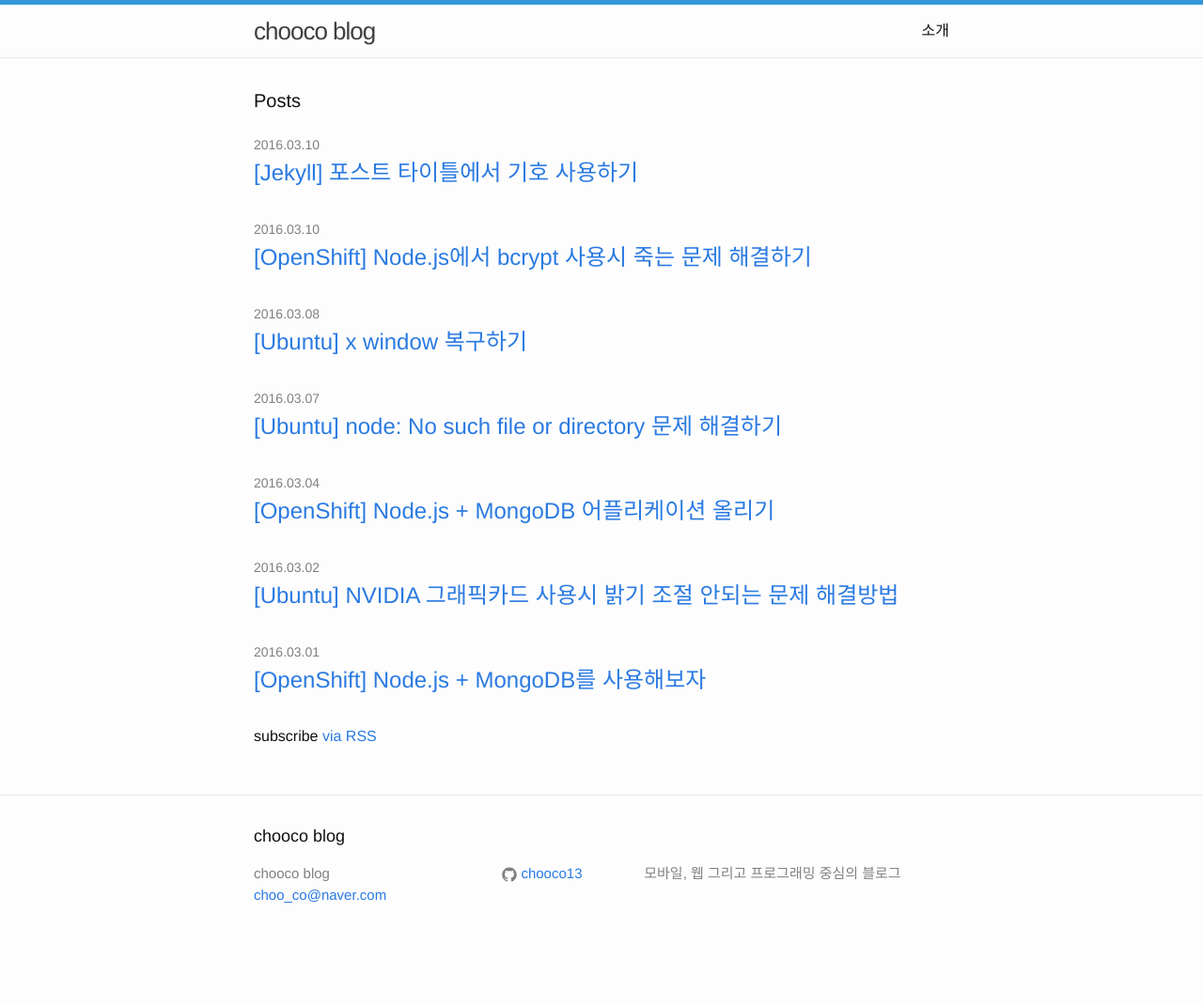
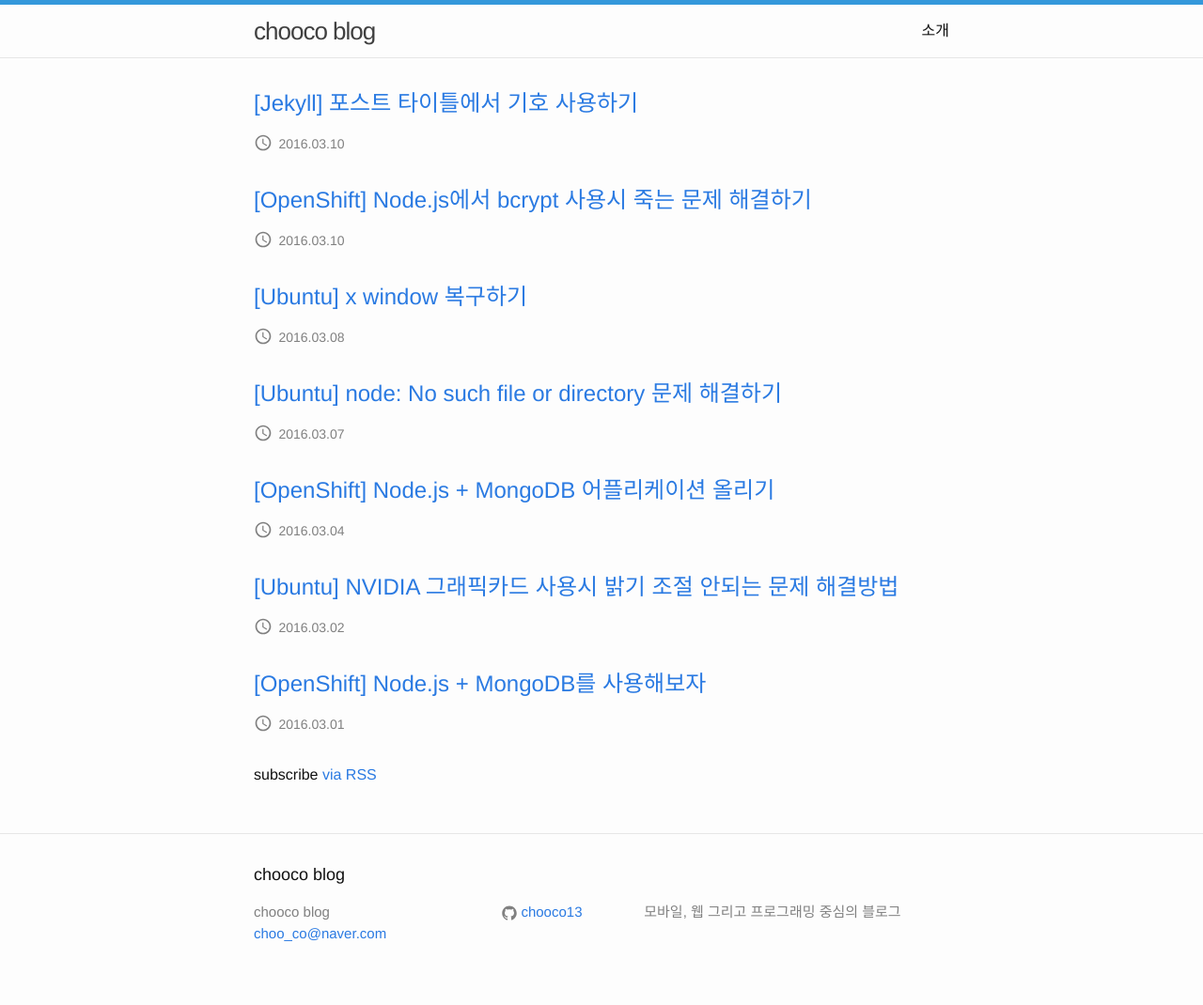
Before and after one commit to chooco13/chooco13.github.io, a Jekyll site: the page built from index.html, in a window 1280 px wide. Shown: the whole page at 94% size. Built offline with Jekyll 4.4.1, drawn with Linux system fonts in a browser that asks for light colours; before the commit the page ends 1029 px from its top, so only the background shows below that.

Commit message:
icon-clock added

```diff
--- /dev/null
+++ b/_includes/icon-clock.html
@@ -0,0 +1 @@
+<a href="https://github.com/{{ include.username }}"><span class="icon icon--github">{% include icon-github.svg %}</span><span class="username">{{ include.username }}</span></a>
--- a/_layouts/post.html
+++ b/_layouts/post.html
@@ -5,7 +5,10 @@
 
   <header class="post-header">
     <h1 class="post-title" itemprop="name headline">{{ page.title }}</h1>
-    <p class="post-meta"><time datetime="{{ page.date | date_to_xmlschema }}" itemprop="datePublished">{{ page.date | date: "%Y.%m.%d" }}</time>{% if page.author %} • <span itemprop="author" itemscope itemtype="http://schema.org/Person"><span itemprop="name">{{ page.author }}</span></span>{% endif %}</p>
+    <p class="post-meta">
+      <span class="entry-meta--icon">{% include icon-clock.svg %}</span>
+      <time datetime="{{ page.date | date_to_xmlschema }}" itemprop="datePublished">{{ page.date | date: "%Y.%m.%d" }}</time>
+    </p>
   </header>
 
   <div class="post-content" itemprop="articleBody">
--- a/_sass/_base.scss
+++ b/_sass/_base.scss
@@ -37,10 +37,6 @@
 %vertical-rhythm {
     margin-bottom: 20px;
 }
-
-
-
-
 
 /**
  * Images
@@ -177,3 +173,20 @@
         }
     }
 }
+
+.entry-meta--icon {
+  color: $grey-color;
+
+  svg {
+    position: relative;
+    top: 4px;
+    display: inline-block;
+    margin-right: 2px;
+    width: 20px;
+    height: 20px;
+    line-height: 0;
+    transition: all 0.25s;
+    backface-visibility: hidden;
+    fill: currentColor;
+  }
+}
--- a/_sass/_layout.scss
+++ b/_sass/_layout.scss
@@ -194,7 +194,9 @@
     font-size: 24px;
 }
 
-
+.post-h1 {
+  margin-bottom: 10px;
+}
 
 /**
  * Posts
--- a/index.html
+++ b/index.html
@@ -3,17 +3,16 @@
 ---
 
 <div class="home">
-
-  <h1 class="page-heading">Posts</h1>
-
   <ul class="post-list">
     {% for post in site.posts %}
       <li>
-        <span class="post-meta">{{ post.date | date: "%Y.%m.%d" }}</span>
-
-        <h2>
+        <h1 class="post-h1">
           <a class="post-link" href="{{ post.url | prepend: site.baseurl }}">{{ post.title }}</a>
-        </h2>
+        </h1>
+        <div>
+          <span class="entry-meta--icon">{% include icon-clock.svg %}</span>
+          <span class="post-meta">{{ post.date | date: "%Y.%m.%d" }}</span>
+        </div>
       </li>
     {% endfor %}
   </ul>
```
Also changed, not shown: _includes/icon-clock.svg (added).
